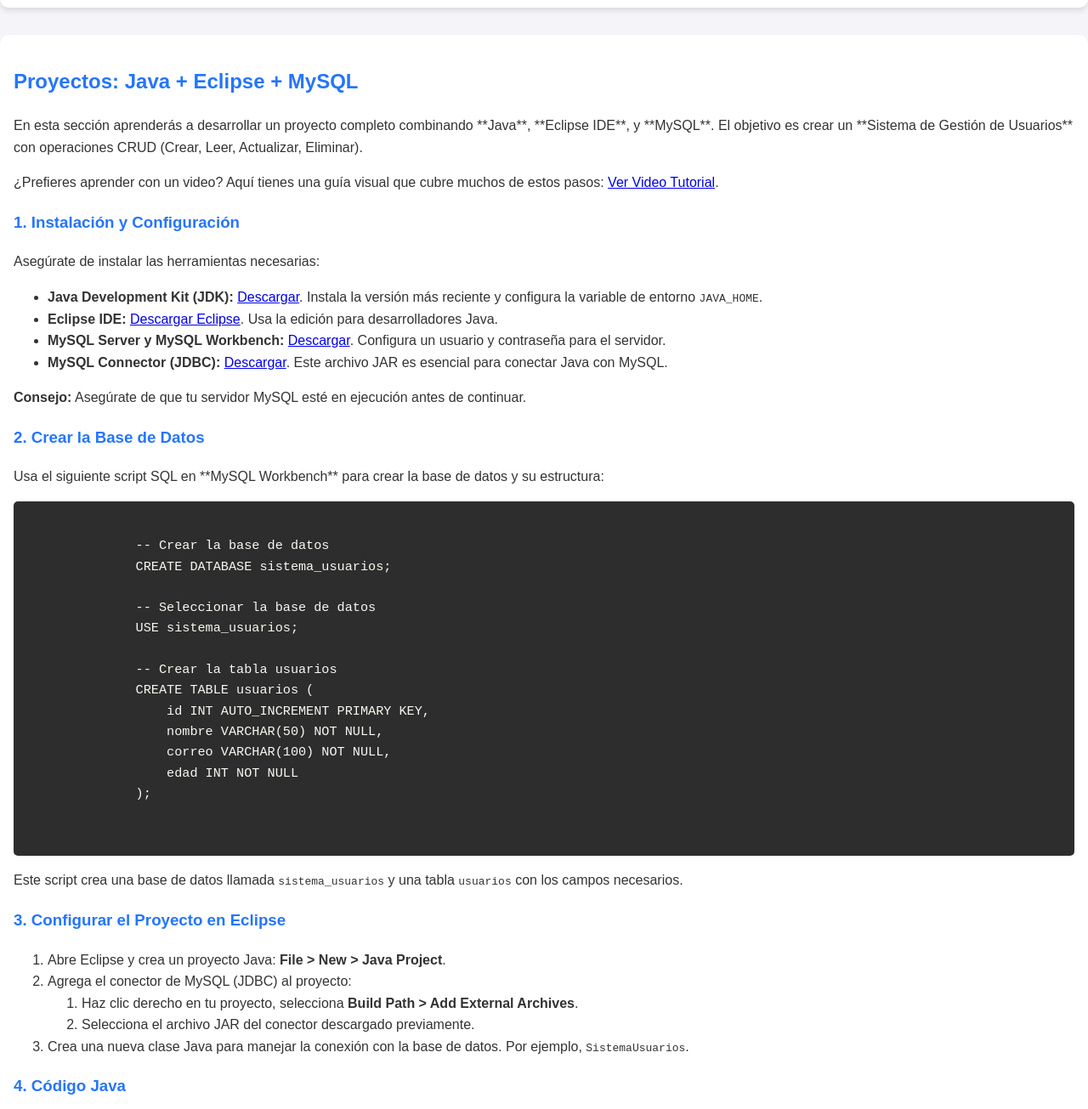
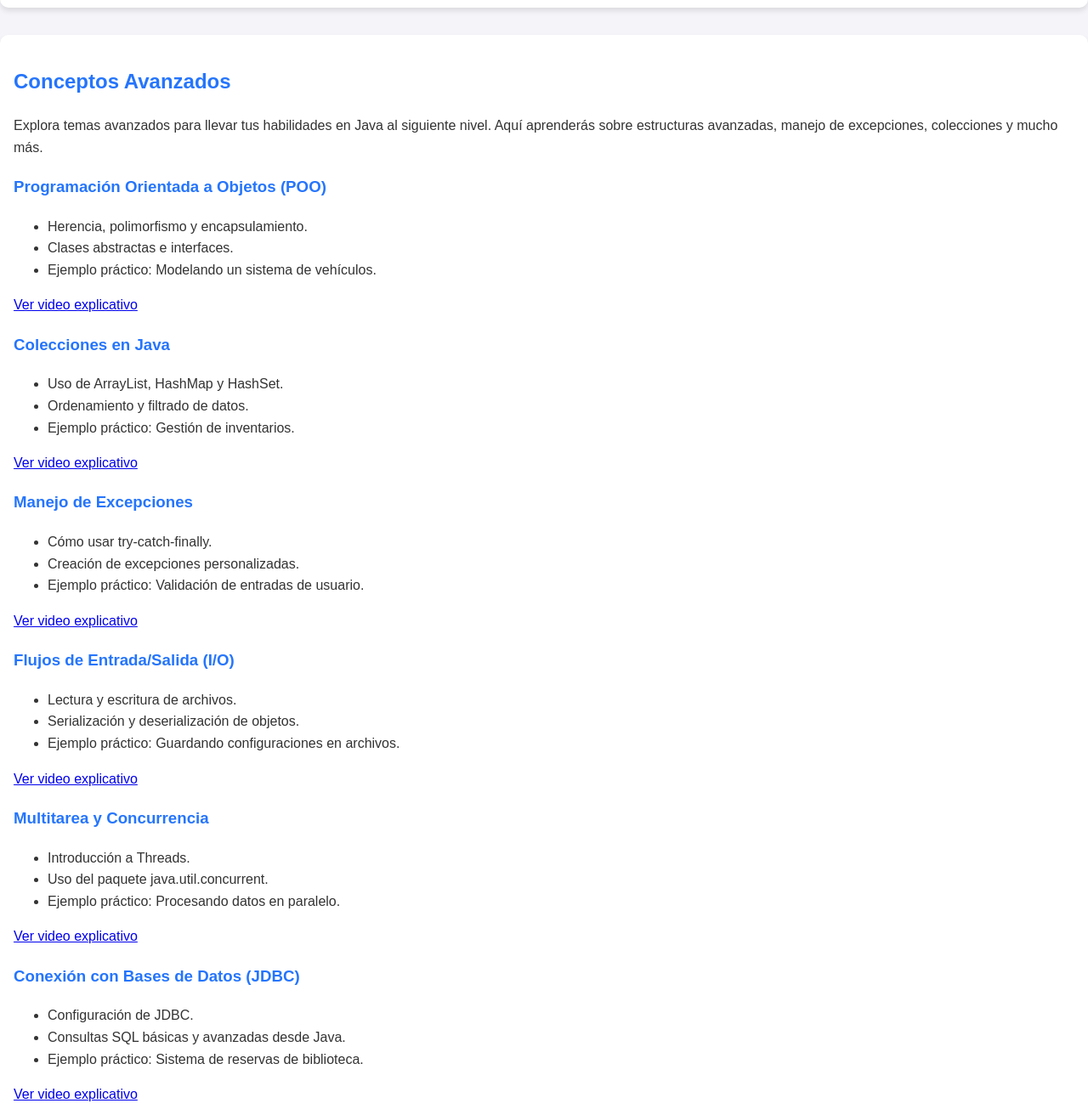
Before and after one commit to kaleb75/CursoJava, a plain HTML site: page index.html in a window 1280 px wide. Shown: the part 6676-7981 px from the top of the page at 85% size. Drawn offline with Linux system fonts and the light colour scheme.

Commit message:
Add files via upload

```diff
--- a/index.html
+++ b/index.html
@@ -331,6 +331,83 @@ public class EjemploIf {
                 </pre>
               </section>
 
+
+              <section id="conceptos-avanzados" class="conceptos-avanzados-section">
+                <div class="container">
+                    <h2 class="section-title">Conceptos Avanzados</h2>
+                    <p class="section-description">Explora temas avanzados para llevar tus habilidades en Java al siguiente nivel. Aquí aprenderás sobre estructuras avanzadas, manejo de excepciones, colecciones y mucho más.</p>
+
+                    <!-- Subsection: POO -->
+                    <div class="concept">
+                        <h3>Programación Orientada a Objetos (POO)</h3>
+                        <ul>
+                            <li>Herencia, polimorfismo y encapsulamiento.</li>
+                            <li>Clases abstractas e interfaces.</li>
+                            <li>Ejemplo práctico: Modelando un sistema de vehículos.</li>
+                        </ul>
+                        <a href="#" class="video-link">Ver video explicativo</a>
+                    </div>
+
+                    <!-- Subsection: Colecciones en Java -->
+                    <div class="concept">
+                        <h3>Colecciones en Java</h3>
+                        <ul>
+                            <li>Uso de ArrayList, HashMap y HashSet.</li>
+                            <li>Ordenamiento y filtrado de datos.</li>
+                            <li>Ejemplo práctico: Gestión de inventarios.</li>
+                        </ul>
+                        <a href="#" class="video-link">Ver video explicativo</a>
+                    </div>
+
+                    <!-- Subsection: Manejo de Excepciones -->
+                    <div class="concept">
+                        <h3>Manejo de Excepciones</h3>
+                        <ul>
+                            <li>Cómo usar try-catch-finally.</li>
+                            <li>Creación de excepciones personalizadas.</li>
+                            <li>Ejemplo práctico: Validación de entradas de usuario.</li>
+                        </ul>
+                        <a href="#" class="video-link">Ver video explicativo</a>
+                    </div>
+
+                    <!-- Subsection: Flujos de Entrada y Salida -->
+                    <div class="concept">
+                        <h3>Flujos de Entrada/Salida (I/O)</h3>
+                        <ul>
+                            <li>Lectura y escritura de archivos.</li>
+                            <li>Serialización y deserialización de objetos.</li>
+                            <li>Ejemplo práctico: Guardando configuraciones en archivos.</li>
+                        </ul>
+                        <a href="#" class="video-link">Ver video explicativo</a>
+                    </div>
+
+                    <!-- Subsection: Multitarea y Concurrencia -->
+                    <div class="concept">
+                        <h3>Multitarea y Concurrencia</h3>
+                        <ul>
+                            <li>Introducción a Threads.</li>
+                            <li>Uso del paquete java.util.concurrent.</li>
+                            <li>Ejemplo práctico: Procesando datos en paralelo.</li>
+                        </ul>
+                        <a href="#" class="video-link">Ver video explicativo</a>
+                    </div>
+
+                    <!-- Subsection: JDBC y Conexión con Bases de Datos -->
+                    <div class="concept">
+                        <h3>Conexión con Bases de Datos (JDBC)</h3>
+                        <ul>
+                            <li>Configuración de JDBC.</li>
+                            <li>Consultas SQL básicas y avanzadas desde Java.</li>
+                            <li>Ejemplo práctico: Sistema de reservas de biblioteca.</li>
+                        </ul>
+                        <a href="#" class="video-link">Ver video explicativo</a>
+                    </div>
+                </div>
+            </section>
+
+
+
+
               <section id="proyectos">
                 <h2>Proyectos: Java + Eclipse + MySQL</h2>
                 <p>En esta sección aprenderás a desarrollar un proyecto completo combinando **Java**, **Eclipse IDE**, y **MySQL**. El objetivo es crear un **Sistema de Gestión de Usuarios** con operaciones CRUD (Crear, Leer, Actualizar, Eliminar).</p>
```
